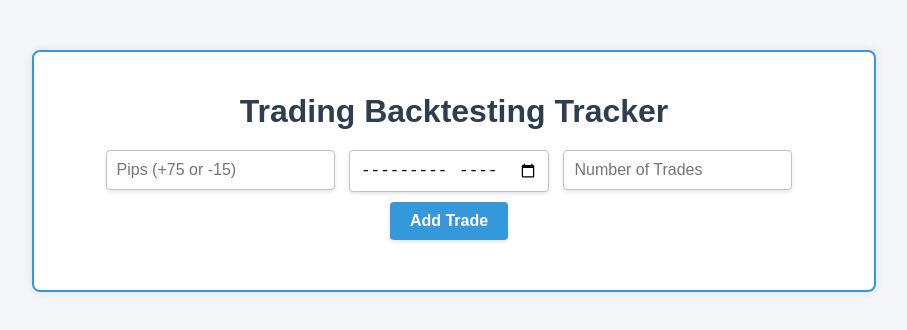
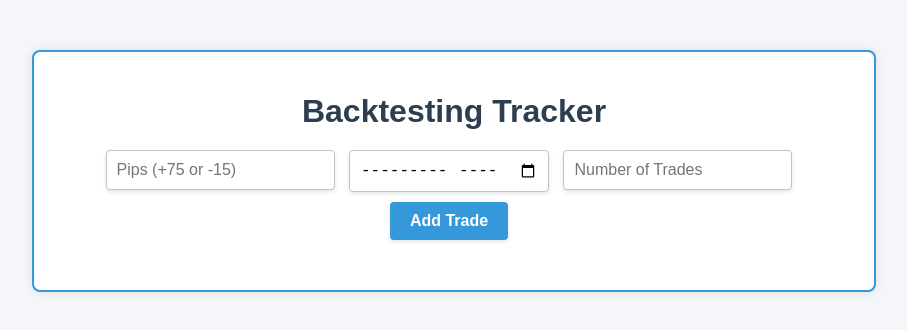
Before and after one commit to Jubrillionaire/tester, a plain HTML site: page index.html in a window 1280 px wide. Shown: the whole page, without its empty margins (186-1093 px from the left). Drawn offline with Linux system fonts and the light colour scheme.

Commit message:
added files

```diff
--- a/index.html
+++ b/index.html
@@ -8,7 +8,7 @@
 </head>
 <body>
     <div class="container">
-        <h1>Trading Backtesting Tracker</h1>
+        <h1>Backtesting Tracker</h1>
         <form id="tradeForm">
             <input type="number" id="pips" placeholder="Pips (+75 or -15)" required>
             <input type="month" id="month" required>
```
